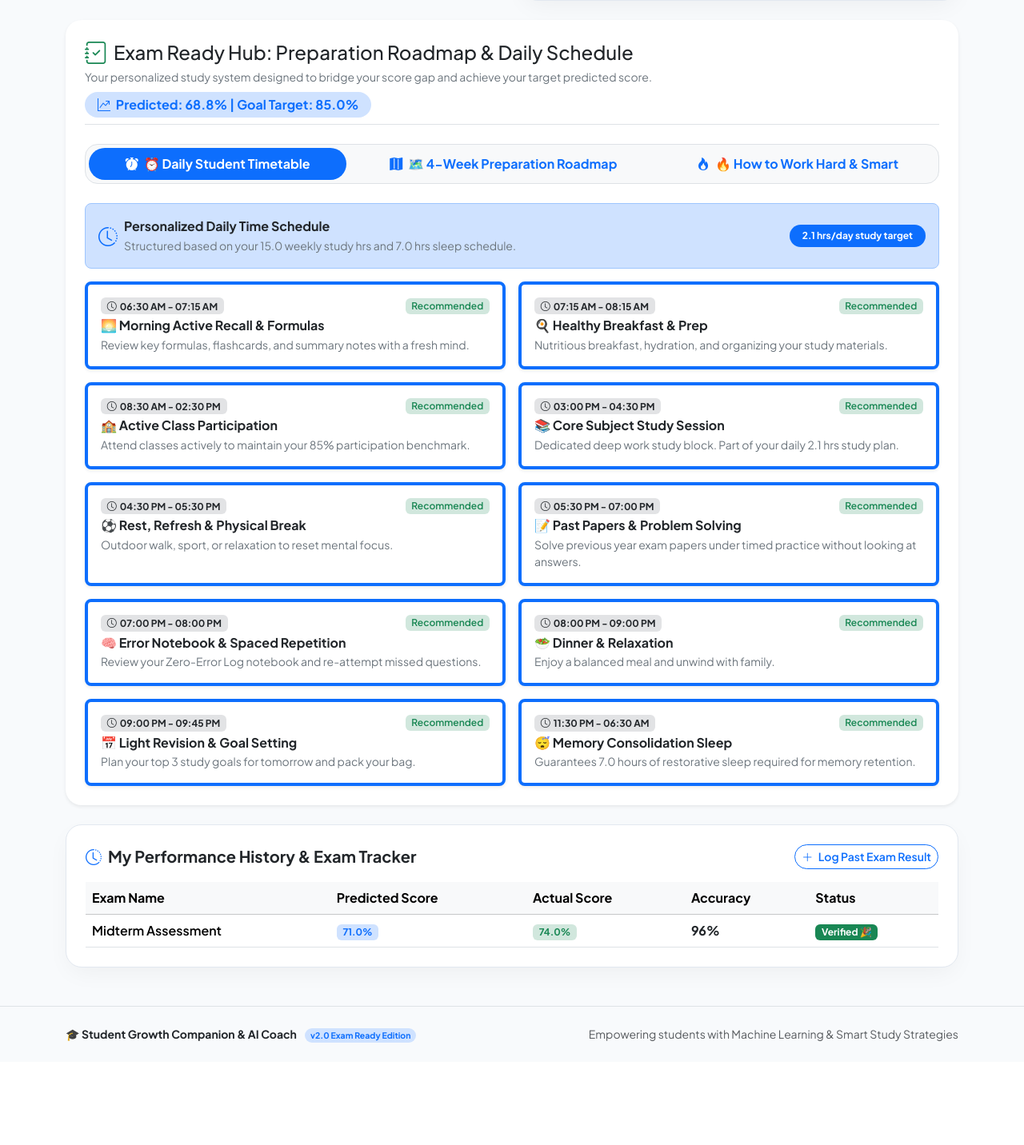
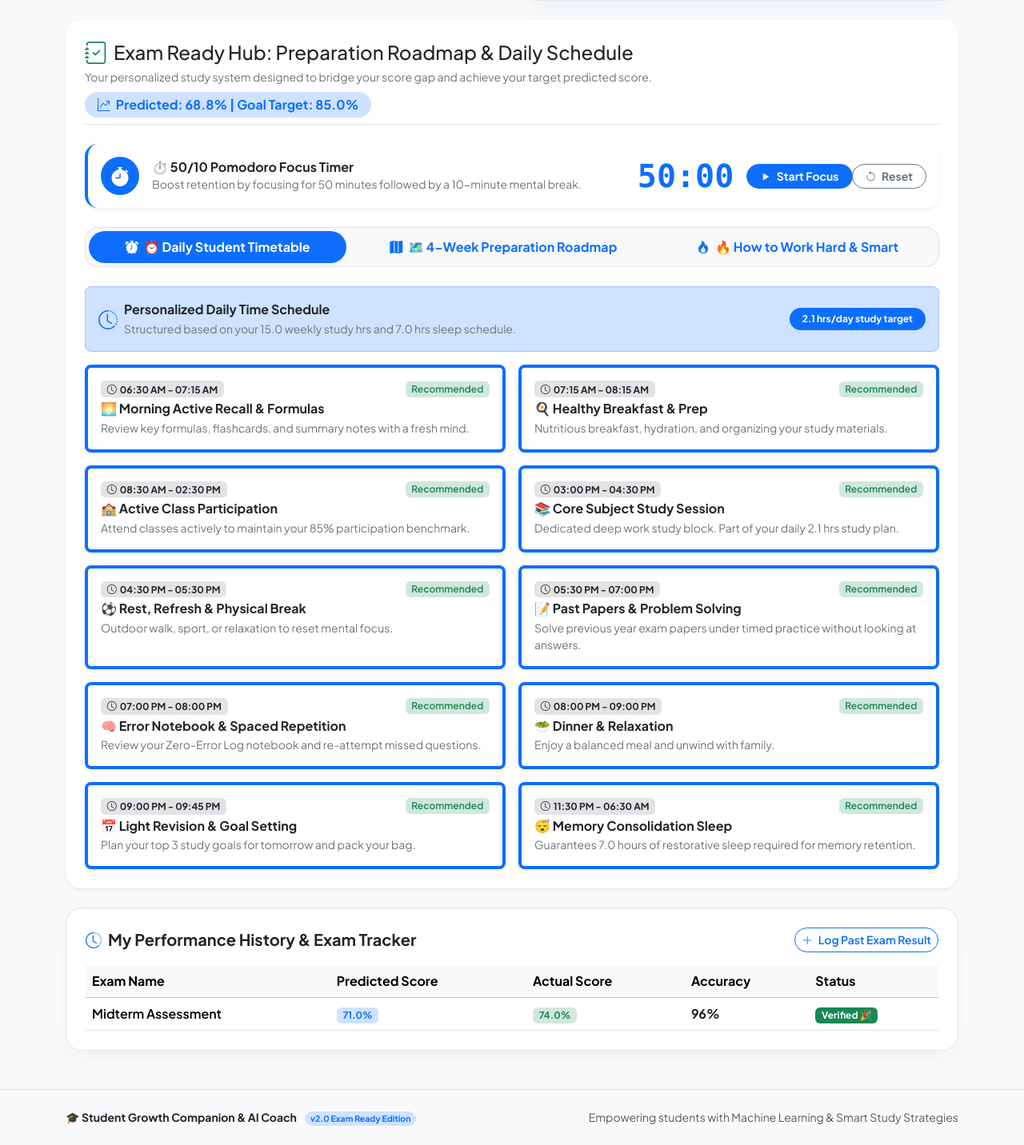
Before and after one commit to shivam310307/Student-performance-prediction-model, a Flask app: page / in a window 1280 px wide. Shown: the part 1637-3069 px from the top of the page at 80% size. Before the commit the page ends 2941 px from the top, so only its background shows below. Run offline with Flask 3, Linux system fonts and the light colour scheme.

```diff
--- a/student_performance_prediction/templates/index.html
+++ b/student_performance_prediction/templates/index.html
@@ -511,6 +511,34 @@
                 </div>
             </div>
 
+            <!-- Interactive Pomodoro Focus Timer Widget -->
+            <div class="card border-0 shadow-sm rounded-4 mb-4 bg-white p-3 border-start border-4 border-primary">
+                <div class="d-flex align-items-center justify-content-between flex-wrap gap-3">
+                    <div class="d-flex align-items-center gap-3">
+                        <div class="bg-primary text-white p-3 rounded-circle d-flex align-items-center justify-content-center" style="width: 48px; height: 48px;">
+                            <i class="bi bi-stopwatch-fill fs-4"></i>
+                        </div>
+                        <div>
+                            <h6 class="fw-bold text-dark mb-0" data-en="⏱️ 50/10 Pomodoro Focus Timer" data-hi="⏱️ 50/10 पोमोडोरो एकाग्रता टाइमर">⏱️ 50/10 Pomodoro Focus Timer</h6>
+                            <small class="text-secondary" data-en="Boost retention by focusing for 50 minutes followed by a 10-minute mental break." data-hi="50 मिनट ध्यान केंद्रित करें और 10 मिनट का मानसिक विश्राम लें।">
+                                Boost retention by focusing for 50 minutes followed by a 10-minute mental break.
+                            </small>
+                        </div>
+                    </div>
+                    <div class="d-flex align-items-center gap-3">
+                        <span class="display-6 fw-bold text-primary font-monospace" id="pomodoroTimerDisplay">50:00</span>
+                        <div class="btn-group">
+                            <button class="btn btn-primary btn-sm rounded-pill px-3 fw-bold" onclick="togglePomodoroTimer()" id="pomoStartBtn">
+                                <i class="bi bi-play-fill me-1"></i> <span data-en="Start Focus" data-hi="प्रारंभ करें">Start Focus</span>
+                            </button>
+                            <button class="btn btn-outline-secondary btn-sm rounded-pill px-3 fw-bold" onclick="resetPomodoroTimer()">
+                                <i class="bi bi-arrow-counterclockwise me-1"></i> <span data-en="Reset" data-hi="रीसेट">Reset</span>
+                            </button>
+                        </div>
+                    </div>
+                </div>
+            </div>
+
             <!-- Navigation Tabs for Exam Readiness Hub -->
             <ul class="nav nav-pills nav-fill gap-2 mb-4 p-1 bg-light rounded-4 border" id="examHubTabs" role="tablist">
                 <li class="nav-item" role="presentation">
@@ -845,6 +873,51 @@
                 tbody.appendChild(tr);
             });
         }
+
+        // Pomodoro Timer Logic
+        let pomoTimeLeft = 50 * 60;
+        let pomoTimerInterval = null;
+        let pomoIsRunning = false;
+
+        function togglePomodoroTimer() {
+            const btn = document.getElementById('pomoStartBtn');
+            if (pomoIsRunning) {
+                clearInterval(pomoTimerInterval);
+                pomoIsRunning = false;
+                btn.innerHTML = `<i class="bi bi-play-fill me-1"></i> ${currentLang === 'hi' ? 'प्रारंभ करें' : 'Start Focus'}`;
+            } else {
+                pomoIsRunning = true;
+                btn.innerHTML = `<i class="bi bi-pause-fill me-1"></i> ${currentLang === 'hi' ? 'विराम दें' : 'Pause'}`;
+                pomoTimerInterval = setInterval(() => {
+                    if (pomoTimeLeft > 0) {
+                        pomoTimeLeft--;
+                        updatePomodoroDisplay();
+                    } else {
+                        clearInterval(pomoTimerInterval);
+                        pomoIsRunning = false;
+                        alert(currentLang === 'hi' ? '50 मिनट का ध्यान सत्र समाप्त! 10 मिनट का ब्रेक लें।' : '50 min focus session complete! Take a 10 min break.');
+                        resetPomodoroTimer();
+                    }
+                }, 1000);
+            }
+        }
+
+        function resetPomodoroTimer() {
+            clearInterval(pomoTimerInterval);
+            pomoIsRunning = false;
+            pomoTimeLeft = 50 * 60;
+            updatePomodoroDisplay();
+            const btn = document.getElementById('pomoStartBtn');
+            if (btn) btn.innerHTML = `<i class="bi bi-play-fill me-1"></i> ${currentLang === 'hi' ? 'प्रारंभ करें' : 'Start Focus'}`;
+        }
+
+        function updatePomodoroDisplay() {
+            const mins = Math.floor(pomoTimeLeft / 60);
+            const secs = pomoTimeLeft % 60;
+            const display = `${mins.toString().padStart(2, '0')}:${secs.toString().padStart(2, '0')}`;
+            const el = document.getElementById('pomodoroTimerDisplay');
+            if (el) el.innerText = display;
+        }
     </script>
 </body>
 </html>
```
